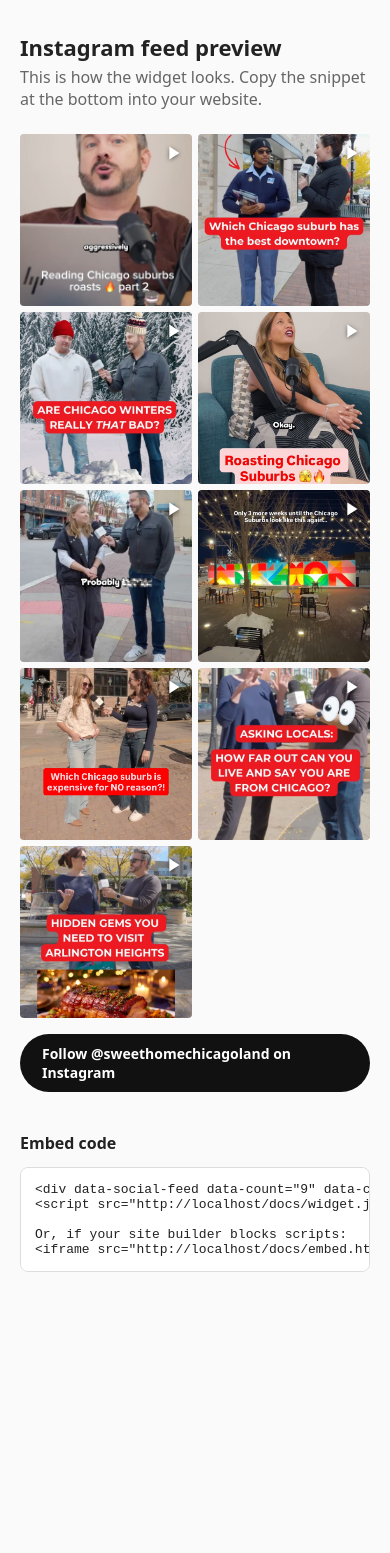
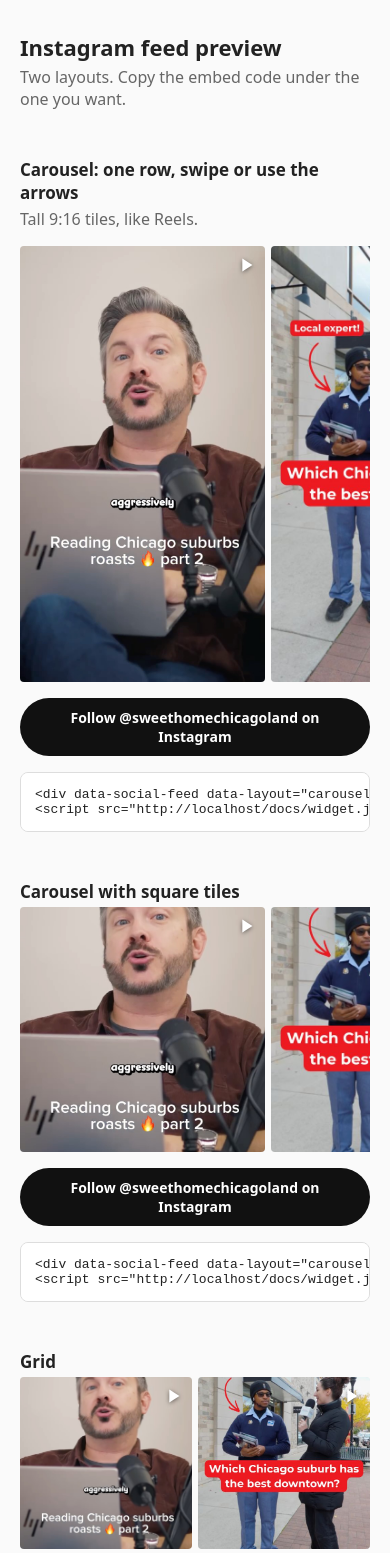
Before and after one commit to chrisgrano/shcl-social-feed, a plain HTML site: page docs/index.html in a window 390 px wide. Shown: the top 1553 px of the page. Before the commit the page ends 1317 px from the top, so only its background shows below. Drawn offline with Linux system fonts and the light colour scheme.

Commit message:
Add swipeable carousel layout and tile shapes
Co-Authored-By: Claude Opus 5.5 <noreply@anthropic.com>
Claude-Session: https://claude.ai/code/session_011R8Aj5NL757M4GsAsDQXXH

```diff
--- a/docs/index.html
+++ b/docs/index.html
@@ -8,25 +8,36 @@
   body{margin:0;padding:32px 20px;font-family:system-ui,-apple-system,sans-serif;color:#222;background:#fafafa}
   main{max-width:960px;margin:0 auto}
   h1{font-size:22px;margin:0 0 4px}
-  p{color:#666;margin:0 0 24px}
-  pre{background:#fff;border:1px solid #ddd;border-radius:8px;padding:14px;overflow:auto;font-size:13px}
+  h2{font-size:17px;margin:48px 0 4px}
+  p{color:#666;margin:0 0 16px}
+  pre{background:#fff;border:1px solid #ddd;border-radius:8px;padding:14px;overflow:auto;font-size:13px;margin-top:16px}
 </style>
 </head>
 <body>
 <main>
   <h1>Instagram feed preview</h1>
-  <p>This is how the widget looks. Copy the snippet at the bottom into your website.</p>
+  <p>Two layouts. Copy the embed code under the one you want.</p>
+
+  <h2>Carousel: one row, swipe or use the arrows</h2>
+  <p>Tall 9:16 tiles, like Reels.</p>
+  <div data-social-feed data-layout="carousel" data-shape="tall" data-count="15"></div>
+  <pre data-snippet='data-layout="carousel" data-shape="tall" data-count="15"'></pre>
+
+  <h2>Carousel with square tiles</h2>
+  <div data-social-feed data-layout="carousel" data-count="15"></div>
+  <pre data-snippet='data-layout="carousel" data-count="15"'></pre>
+
+  <h2>Grid</h2>
   <div data-social-feed data-count="9" data-columns="3"></div>
-  <h2 style="font-size:16px;margin-top:40px">Embed code</h2>
-  <pre id="code"></pre>
+  <pre data-snippet='data-count="9" data-columns="3"'></pre>
 </main>
 <script>
-  var url = location.href.replace(/(index\.html)?(\?.*)?$/, "");
-  document.getElementById("code").textContent =
-    '<div data-social-feed data-count="9" data-columns="3"></div>\n' +
-    '<script src="' + url + 'widget.js" async><\/script>\n\n' +
-    "Or, if your site builder blocks scripts:\n" +
-    '<iframe src="' + url + 'embed.html?count=9&columns=3" style="width:100%;border:0;height:1100px" loading="lazy"></iframe>';
+  var url = location.href.replace(/(index\.html)?([?#].*)?$/, "");
+  document.querySelectorAll("pre[data-snippet]").forEach(function (pre) {
+    pre.textContent =
+      "<div data-social-feed " + pre.getAttribute("data-snippet") + "></div>\n" +
+      '<script src="' + url + 'widget.js" async><\/script>';
+  });
 </script>
 <script src="widget.js"></script>
 </body>
--- a/docs/widget.js
+++ b/docs/widget.js
@@ -5,8 +5,11 @@
  *   <script src="https://chrisgrano.github.io/shcl-social-feed/widget.js" async></script>
  *
  * Options (all optional, set as data- attributes on the div):
- *   data-count     number of posts to show (default 9)
- *   data-columns   columns on desktop (default 3; phones always use 2)
+ *   data-layout    "grid" (default) or "carousel" (one swipeable row)
+ *   data-count     number of posts to show (default 9 grid / 12 carousel)
+ *   data-columns   grid only: columns on desktop (default 3; phones always use 2)
+ *   data-tile-width carousel only: tile width in px on desktop (default 240)
+ *   data-shape     "square" (default), "portrait" (4:5) or "tall" (9:16, like Reels)
  *   data-gap       space between tiles in px (default 6)
  *   data-radius    corner rounding in px (default 4)
  *   data-follow    "false" hides the Follow button
@@ -40,7 +43,10 @@
   };
 
   function render(el, feed) {
-    var count = parseInt(el.dataset.count, 10) || 9;
+    var carousel = el.dataset.layout === "carousel";
+    var count = parseInt(el.dataset.count, 10) || (carousel ? 12 : 9);
+    var tileW = parseInt(el.dataset.tileWidth, 10) || 240;
+    var ratio = { portrait: "4/5", tall: "9/16" }[el.dataset.shape] || "1/1";
     var cols = parseInt(el.dataset.columns, 10) || 3;
     var gap = parseInt(el.dataset.gap, 10);
     if (isNaN(gap)) gap = 6;
@@ -53,7 +59,7 @@
       ":host{display:block;font-family:inherit}" +
       ".grid{display:grid;grid-template-columns:repeat(" + cols + ",1fr);gap:" + gap + "px}" +
       "@media(max-width:600px){.grid{grid-template-columns:repeat(2,1fr)}}" +
-      "a.tile{position:relative;display:block;aspect-ratio:1/1;overflow:hidden;border-radius:" + radius + "px;background:#eee}" +
+      "a.tile{position:relative;display:block;aspect-ratio:" + ratio + ";overflow:hidden;border-radius:" + radius + "px;background:#eee}" +
       "a.tile img{width:100%;height:100%;object-fit:cover;display:block;transition:transform .4s}" +
       "a.tile:hover img,a.tile:focus img{transform:scale(1.05)}" +
       ".badge{position:absolute;top:8px;right:8px;width:22px;height:22px;filter:drop-shadow(0 1px 2px rgba(0,0,0,.5))}" +
@@ -62,8 +68,21 @@
       "opacity:0;transition:opacity .25s}" +
       ".cap span{display:-webkit-box;-webkit-line-clamp:4;-webkit-box-orient:vertical;overflow:hidden}" +
       "a.tile:hover .cap,a.tile:focus .cap{opacity:1}" +
+      ".wrap{position:relative}" +
+      ".row{display:flex;gap:" + gap + "px;overflow-x:auto;scroll-snap-type:x mandatory;scroll-behavior:smooth;" +
+      "scrollbar-width:none;-webkit-overflow-scrolling:touch;overscroll-behavior-x:contain}" +
+      ".row::-webkit-scrollbar{display:none}" +
+      ".row a.tile{flex:0 0 " + tileW + "px;scroll-snap-align:start}" +
+      "@media(max-width:600px){.row a.tile{flex-basis:70%}}" +
+      ".nav{position:absolute;top:50%;transform:translateY(-50%);width:40px;height:40px;border-radius:50%;border:0;" +
+      "background:rgba(255,255,255,.92);box-shadow:0 2px 8px rgba(0,0,0,.25);cursor:pointer;display:flex;" +
+      "align-items:center;justify-content:center;padding:0;transition:opacity .2s}" +
+      ".nav svg{width:20px;height:20px}" +
+      ".nav[hidden]{display:none}" +
+      ".prev{left:8px}.next{right:8px}" +
+      "@media(hover:none){.nav{display:none}}" +
       ".follow{display:flex;justify-content:center;margin-top:16px}" +
-      ".follow a{background:" + accent + ";color:#fff;text-decoration:none;padding:10px 22px;border-radius:999px;font-size:14px;font-weight:600}";
+      ".follow a{background:" + accent + ";color:#fff;text-decoration:none;padding:10px 22px;border-radius:999px;font-size:14px;font-weight:600;text-align:center}";
 
     var tiles = feed.items.slice(0, count).map(function (p) {
       var alt = p.caption ? p.caption.slice(0, 120) : "Instagram post by @" + feed.username;
@@ -82,7 +101,36 @@
       : "";
 
     var root = el.shadowRoot || el.attachShadow({ mode: "open" });
-    root.innerHTML = "<style>" + css + '</style><div class="grid">' + tiles.join("") + "</div>" + follow;
+    var chevron = function (d) {
+      return '<svg viewBox="0 0 24 24" aria-hidden="true"><path fill="none" stroke="#111" stroke-width="2.5" ' +
+        'stroke-linecap="round" stroke-linejoin="round" d="' + d + '"/></svg>';
+    };
+    var body = carousel
+      ? '<div class="wrap"><div class="row">' + tiles.join("") + "</div>" +
+        '<button class="nav prev" aria-label="Previous posts" hidden>' + chevron("M15 5l-7 7 7 7") + "</button>" +
+        '<button class="nav next" aria-label="More posts">' + chevron("M9 5l7 7-7 7") + "</button></div>"
+      : '<div class="grid">' + tiles.join("") + "</div>";
+    root.innerHTML = "<style>" + css + "</style>" + body + follow;
+    if (carousel) wireCarousel(root);
+  }
+
+  // Arrow buttons for mouse users (phones just swipe).
+  function wireCarousel(root) {
+    var row = root.querySelector(".row");
+    var prev = root.querySelector(".prev");
+    var next = root.querySelector(".next");
+    function update() {
+      prev.hidden = row.scrollLeft < 5;
+      next.hidden = row.scrollLeft + row.clientWidth >= row.scrollWidth - 5;
+    }
+    function page(dir) {
+      row.scrollBy({ left: dir * row.clientWidth * 0.9, behavior: "smooth" });
+    }
+    prev.addEventListener("click", function () { page(-1); });
+    next.addEventListener("click", function () { page(1); });
+    row.addEventListener("scroll", update, { passive: true });
+    window.addEventListener("resize", update);
+    update();
   }
 
   function init() {
```
Also changed, not shown: docs/embed.html (+3 -2 lines), 1 other file.
